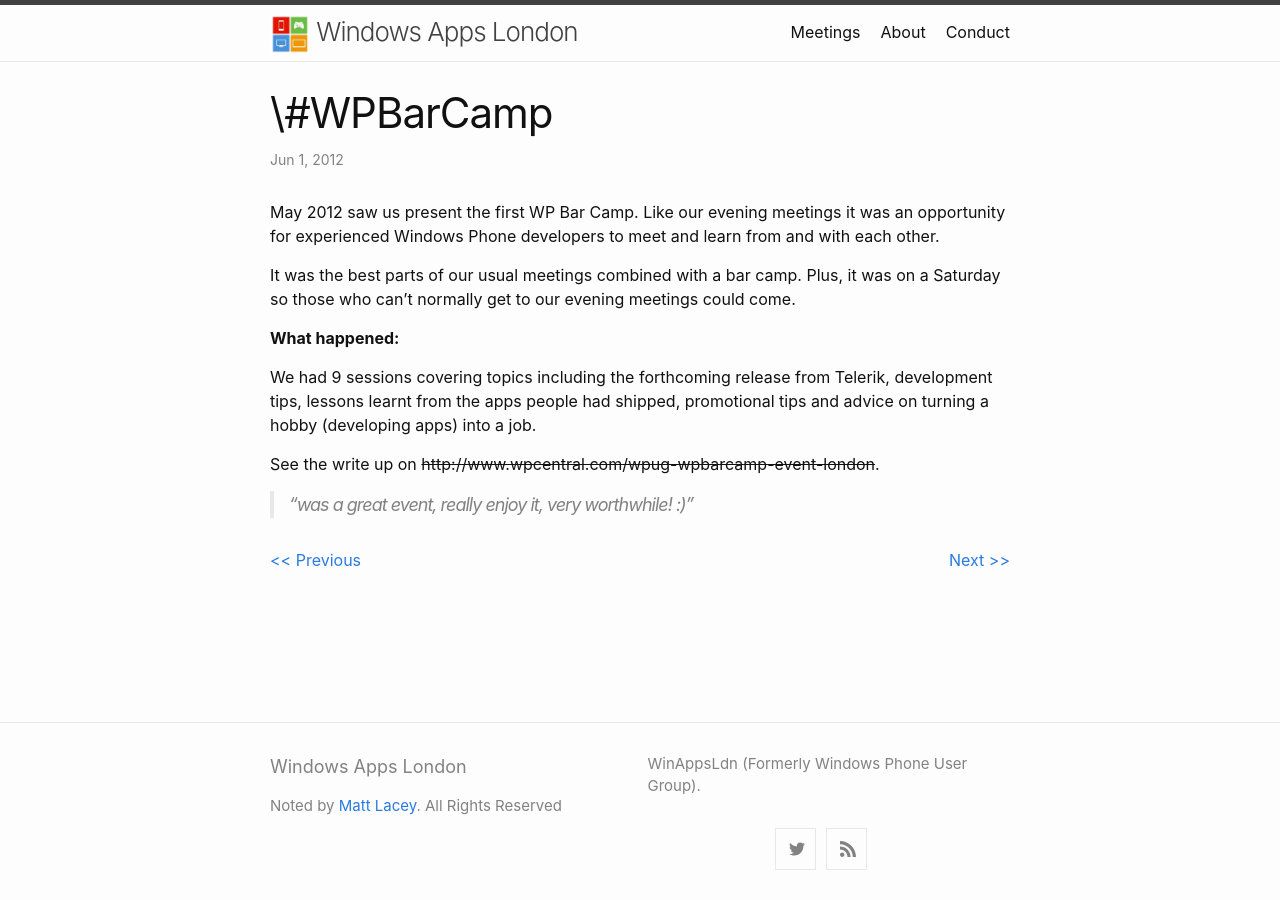
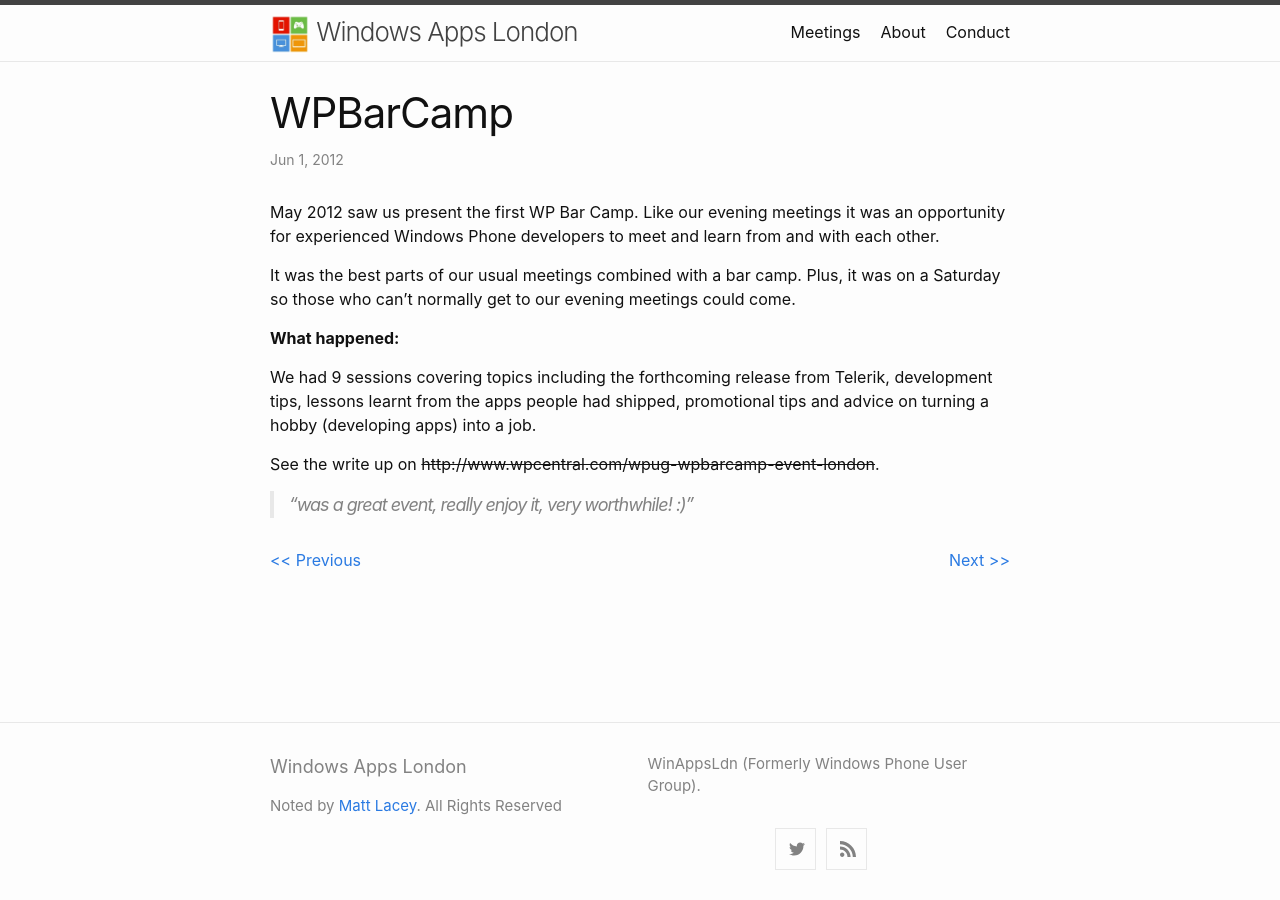
Before and after one commit to mrlacey/winappsldn, a Jekyll site: the page built from _posts/2012-06-01-WPBarCamp.md, in a window 1280 px wide. Built offline with Jekyll 4.4.1, drawn with Linux system fonts in a browser that asks for light colours.

```diff
--- a/_posts/2012-06-01-WPBarCamp.md
+++ b/_posts/2012-06-01-WPBarCamp.md
@@ -1,6 +1,6 @@
 ---
 layout: post
-title: \#WPBarCamp
+title: WPBarCamp
 permalink: wpbarcamp
 ---
 
```
